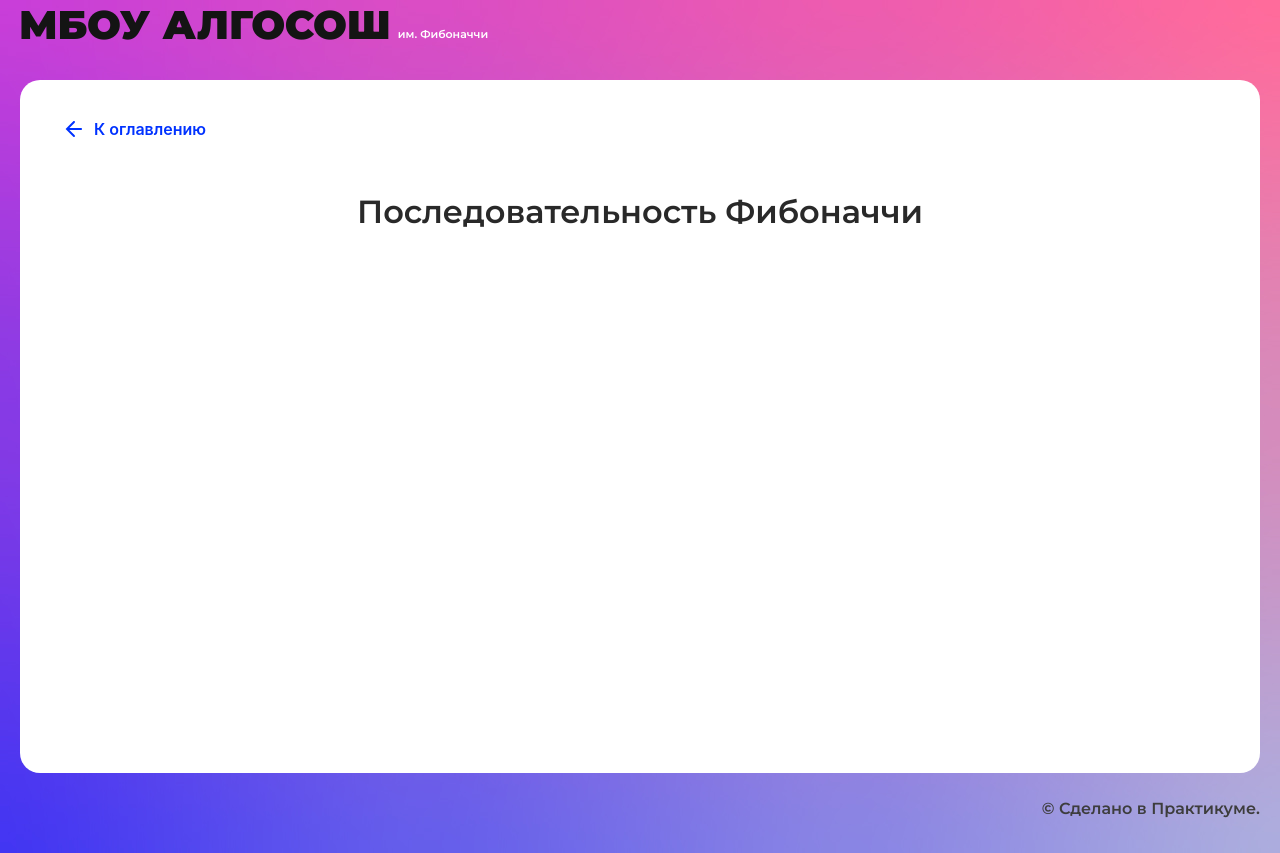
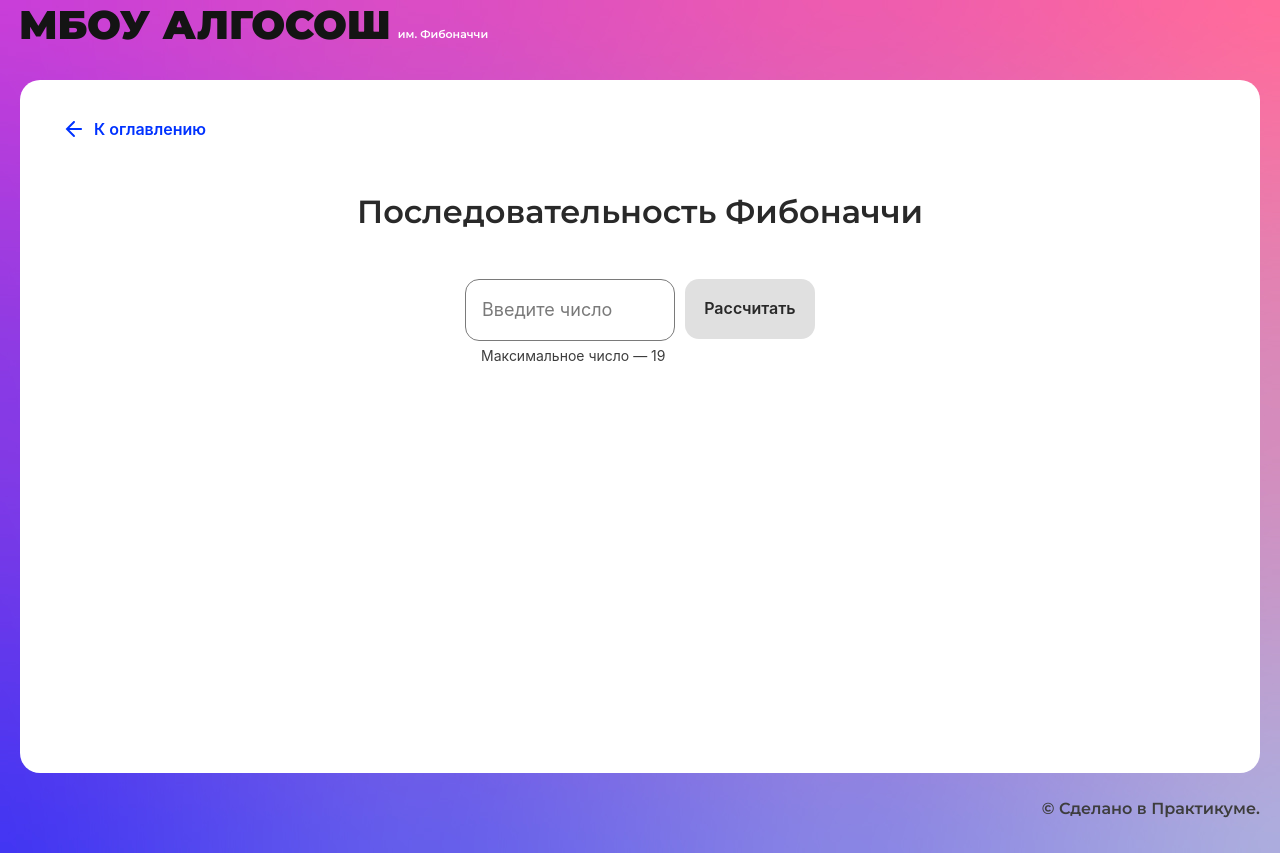
Before and after one commit to katkovatanya/algososh, a React (Create React App) app: page /fibonacci in a window 1280 px wide. Built offline with nearby package versions, Linux system fonts and the light colour scheme.

Commit message:
feat: Fibonacci

```diff
--- /dev/null
+++ b/src/components/fibonacci-page/fibonacci-page.module.css
@@ -0,0 +1,20 @@
+.page {
+  max-width: 100%;
+  display: flex;
+  flex-direction: column;
+  justify-content: center;
+}
+
+.box {
+  display: flex;
+  max-width: 567px;
+  column-gap: 10px;
+  margin: 0 auto;
+}
+
+.circles {
+  display: flex;
+  column-gap: 16px;
+  margin: 100px auto 0;
+  max-width: 100%;
+}
--- a/src/components/fibonacci-page/fibonacci-page.tsx
+++ b/src/components/fibonacci-page/fibonacci-page.tsx
@@ -1,10 +1,67 @@
 import React from "react";
 import { SolutionLayout } from "../ui/solution-layout/solution-layout";
+import style from "./fibonacci-page.module.css";
+import { Input } from "../ui/input/input";
+import { Circle } from "../ui/circle/circle";
+import { Button } from "../ui/button/button";
+import { useState } from "react";
 
 export const FibonacciPage: React.FC = () => {
+  const [input, setInput] = useState<string>();
+  const [output, setOutput] = useState<number[]>([]);
+  const [isLoader, setIsLoader] = useState<boolean>(false);
+
+  const handleClick = async () => {
+    setIsLoader(true);
+    const resultArray: number[] = [];
+    const number = Number(input);
+    if (!Number.isNaN(number) && number > 0) {
+      for (let i = 0; i <= number; i++) {
+        if (i < 2) {
+          i === 0 ? resultArray.push(0) : resultArray.push(1);
+        } else {
+          resultArray.push(resultArray[i - 2] + resultArray[i - 1]);
+        }
+        setOutput([...resultArray]);
+        await new Promise(resolve => setTimeout(resolve, 500));
+      }
+    }
+    setIsLoader(false);
+  };
+
+  const onChangeInput = (e: React.ChangeEvent<HTMLInputElement>) => {
+    setInput(e.target.value);
+  };
+
   return (
     <SolutionLayout title="Последовательность Фибоначчи">
-
+      <div className={style.page}>
+        <form className={style.box}>
+          <Input
+            placeholder="Введите число"
+            type="number"
+            max={19}
+            min={1}
+            maxLength={19}
+            isLimitText={true}
+            value={input}
+            onChange={onChangeInput}
+          />
+          <Button
+            disabled={!input || input.length < 1}
+            isLoader={isLoader}
+            onClick={handleClick}
+            text="Рассчитать"
+          />
+        </form>
+        <div className={style.circles}>
+        {output && output.map((element, index) => {
+          return(
+            <Circle letter={element.toString()} tail={index.toString()} key={index} />
+          )
+        })}
+        </div>
+      </div>
     </SolutionLayout>
   );
 };
--- a/src/components/string/string.tsx
+++ b/src/components/string/string.tsx
@@ -35,7 +35,6 @@ export const StringComponent: React.FC = () => {
         color: ElementStates.Changing,
       };
       setOutput(stateArray);
-      // swap(arr, i, length - 1 - i);
       await new Promise((resolve) => setTimeout(resolve, 1000));
       stateArray[i].color = ElementStates.Modified;
       stateArray[length - 1 - i].color = ElementStates.Modified;
@@ -44,6 +43,9 @@ export const StringComponent: React.FC = () => {
     setIsLoader(false);
     return stateArray;
   };
+
+
+
 
   const handleClick = (
     e: FormEvent<HTMLFormElement> | FormEvent<HTMLButtonElement>
```
